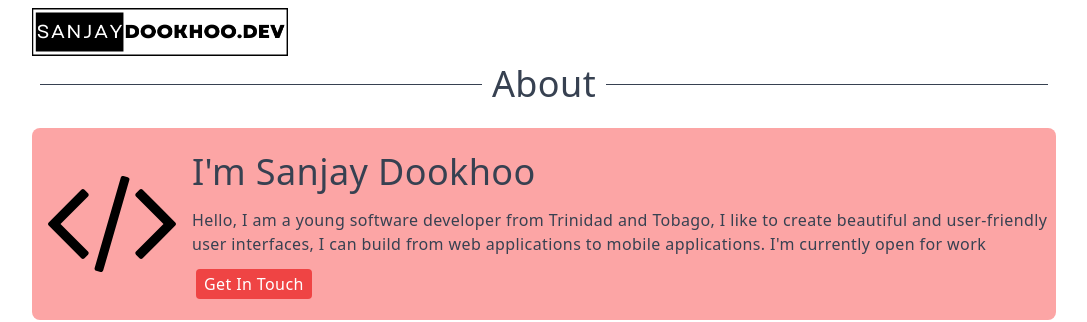
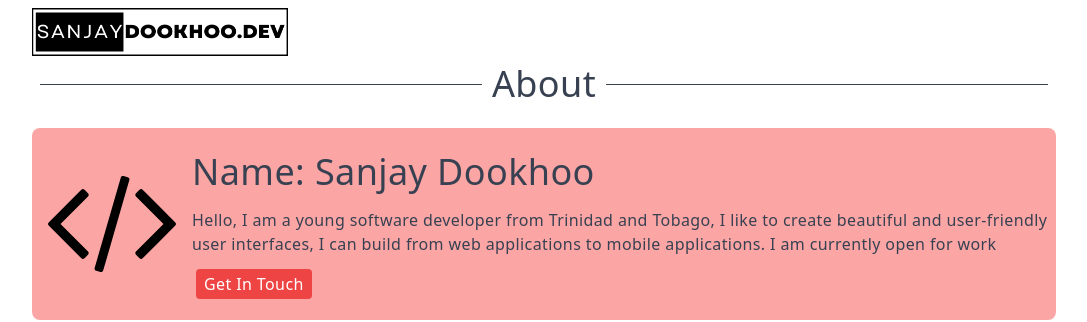
Before and after one commit to SanjayDookhoo/sanjaydookhoo.dev, a SvelteKit app: page / in a window 1280 px wide. Shown: the top 322 px of the page, without its empty margins (96-1183 px from the left). Built offline with nearby package versions, Linux system fonts and the light colour scheme.

Commit message:
small changes

```diff
--- a/src/components/About.svelte
+++ b/src/components/About.svelte
@@ -6,11 +6,11 @@
 <div class="flex justify-center items-center py-4 bg-red-300 rounded-lg my-4">
 	<img class="h-32 w-32 m-4" src={code} />
 	<div>
-		<div class="text-4xl">I'm Sanjay Dookhoo</div>
+		<div class="text-4xl">Name: Sanjay Dookhoo</div>
 		<div class="py-4">
 			Hello, I am a young software developer from Trinidad and Tobago, I like to create beautiful
-			and user-friendly user interfaces, I can build from web applications to mobile applications.
-			I'm currently open for work
+			and user-friendly user interfaces, I can build from web applications to mobile applications. I
+			am currently open for work
 		</div>
 		<Button variant="primary" link={true} href="mailto:sanjaydookhoo@msn.com">Get In Touch</Button>
 	</div>
```
